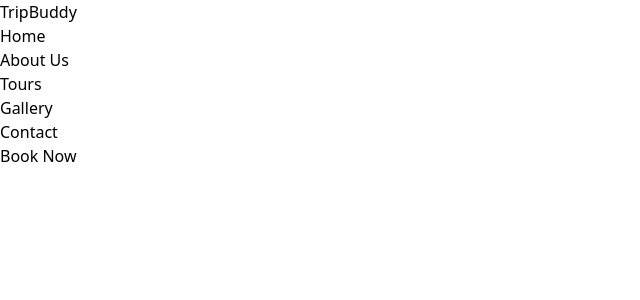
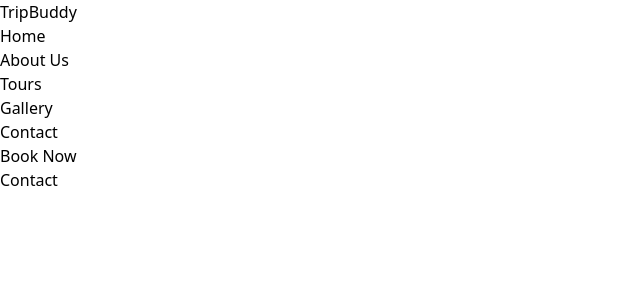
Before and after one commit to zaferonalan/TripBuddy-WebUI, a React (Vite) app: page /contact in a window 1280 px wide. Shown: the top 300 px of the page, without its empty margins (0-640 px from the left). Built offline with nearby package versions, Linux system fonts and the light colour scheme.

Commit message:
created-pages

```diff
--- a/package.json
+++ b/package.json
@@ -10,8 +10,11 @@
     "preview": "vite preview"
   },
   "dependencies": {
+    "lucide-react": "^0.468.0",
     "react": "^18.3.1",
-    "react-dom": "^18.3.1"
+    "react-dom": "^18.3.1",
+    "react-icons": "^5.4.0",
+    "react-router-dom": "^7.0.2"
   },
   "devDependencies": {
     "@eslint/js": "^9.15.0",
--- a/src/App.jsx
+++ b/src/App.jsx
@@ -1,9 +1,45 @@
+import { createBrowserRouter, Outlet, RouterProvider } from "react-router-dom"
 import Navbar from "./Components/Navbar/Navbar"
+import Home from "./Pages/Home"
+import Tours from "./Pages/Tours"
+import Gallery from "./Pages/Gallery"
+import Contact from "./Pages/Contact"
 
 const App = () => {
+
+  const Layout = () => {
+    return(
+      <>
+        <Navbar/>
+        <Outlet/>
+      </>
+    )
+  }
+
+  const router = createBrowserRouter([
+    {
+      path:"/",
+      element:<Layout/>,
+      children:[
+        {
+          path: "/", element: <Home/>
+        },
+        {
+          path: "/tours", element:<Tours/>
+        },
+        {
+          path: "/gallery", element:<Gallery/>
+        },
+        {
+          path: "/contact", element: <Contact/>
+        }
+      ]
+    }
+  ])
+
   return (
     <>
-      <Navbar/>
+      <RouterProvider router={router}/>
     </>
   )
 }
--- /dev/null
+++ b/src/Pages/Contact.jsx
@@ -0,0 +1,8 @@
+
+const Contact = () => {
+  return (
+    <div>Contact</div>
+  )
+}
+
+export default Contact
--- /dev/null
+++ b/src/Pages/Gallery.jsx
@@ -0,0 +1,8 @@
+
+const Gallery = () => {
+  return (
+    <div>Gallery</div>
+  )
+}
+
+export default Gallery
--- /dev/null
+++ b/src/Pages/Home.jsx
@@ -0,0 +1,8 @@
+
+const Home = () => {
+  return (
+    <div>Home</div>
+  )
+}
+
+export default Home
--- /dev/null
+++ b/src/Pages/Tours.jsx
@@ -0,0 +1,8 @@
+
+const Tours = () => {
+  return (
+    <div>Tours</div>
+  )
+}
+
+export default Tours
```
Also changed, not shown: src/Pages/About.jsx (added, +8 -0 lines), 1 other file (tests, documents, lock files or other folders).
